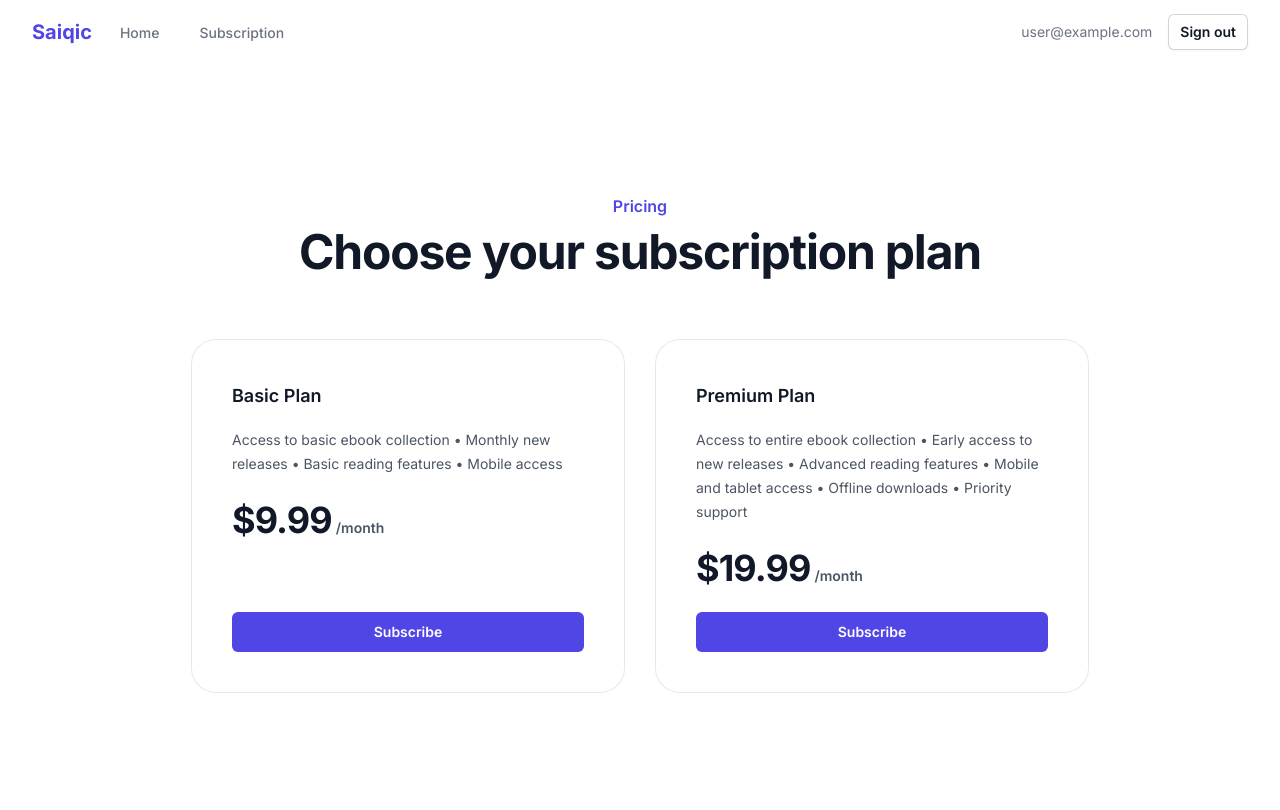
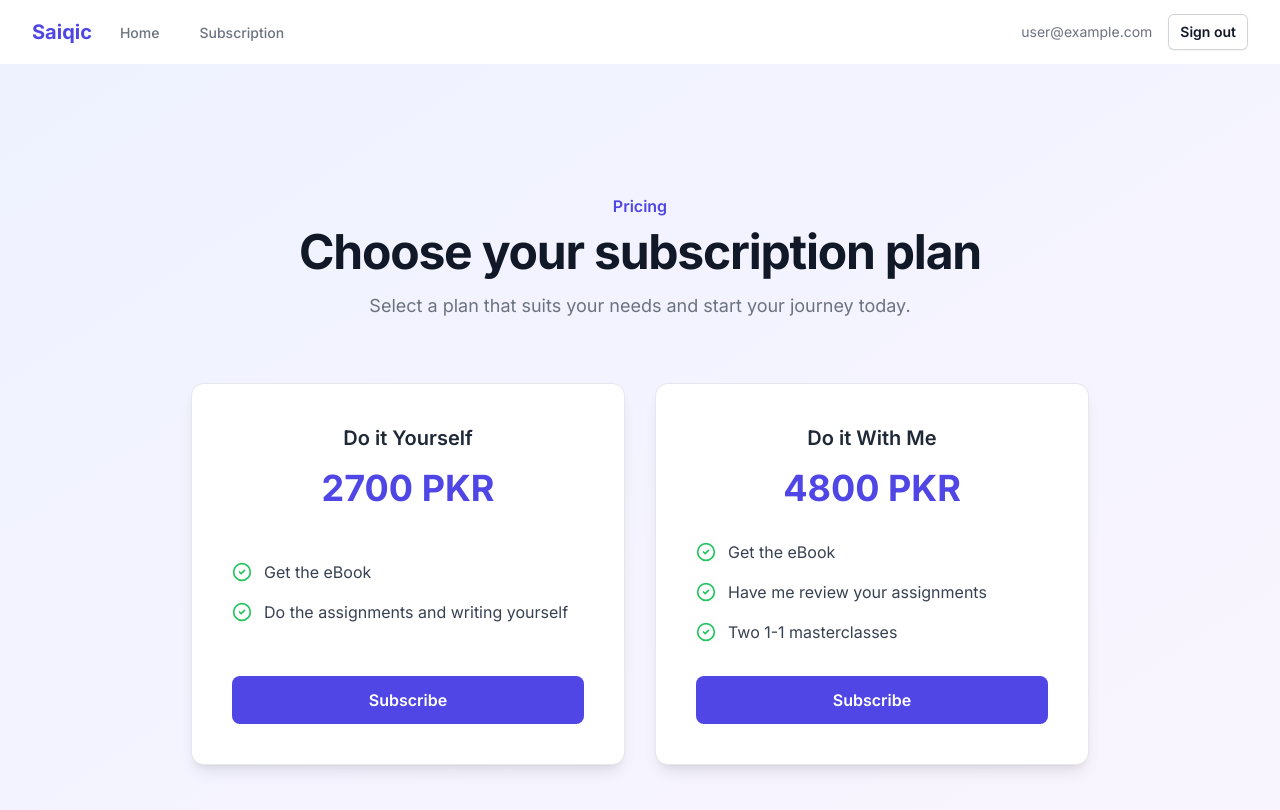
Before and after one commit to asad-ullah-khan1/shafiq-ebook, a Next.js app: page /subscription in a window 1280 px wide. Shown: the top 810 px of the page. Built offline with nearby package versions, Linux system fonts and the light colour scheme; no server answers; sample sign-in values are in the browser's storage.

Commit message:
added few styles

```diff
--- a/src/app/subscription/page.js
+++ b/src/app/subscription/page.js
@@ -4,30 +4,26 @@
 import { useSession } from 'next-auth/react';
 import { useRouter } from 'next/navigation';
 import { useState } from 'react';
+import { CheckCircle2 } from 'lucide-react';
 
 const plans = [
     {
         tier: 'tier1',
-        name: 'Basic Plan',
-        price: 9.99,
+        name: 'Do it Yourself',
+        price: 2700,
         features: [
-            'Access to basic ebook collection',
-            'Monthly new releases',
-            'Basic reading features',
-            'Mobile access'
+            'Get the eBook',
+            'Do the assignments and writing yourself',
         ],
     },
     {
         tier: 'tier2',
-        name: 'Premium Plan',
-        price: 19.99,
+        name: 'Do it With Me',
+        price: 4800,
         features: [
-            'Access to entire ebook collection',
-            'Early access to new releases',
-            'Advanced reading features',
-            'Mobile and tablet access',
-            'Offline downloads',
-            'Priority support'
+            'Get the eBook',
+            'Have me review your assignments',
+            'Two 1-1 masterclasses',
         ],
     }
 ];
@@ -40,7 +36,7 @@ export default function Subscription() {
     const [error, setError] = useState('');
 
     if (status === 'loading') {
-        return <div className="text-center py-12">Loading...</div>;
+        return <div className="text-center py-12 text-lg font-medium text-gray-700">Loading...</div>;
     }
 
     if (status === 'unauthenticated') {
@@ -78,18 +74,21 @@ export default function Subscription() {
     };
 
     return (
-        <div className="bg-white py-24 sm:py-32">
+        <div className="bg-gradient-to-br from-indigo-50 to-purple-50 py-24 sm:py-32">
             <div className="mx-auto max-w-7xl px-6 lg:px-8">
                 <div className="mx-auto max-w-4xl text-center">
                     <h2 className="text-base font-semibold leading-7 text-indigo-600">Pricing</h2>
                     <p className="mt-2 text-4xl font-bold tracking-tight text-gray-900 sm:text-5xl">
                         Choose your subscription plan
                     </p>
+                    <p className="mt-4 text-lg text-gray-500">
+                        Select a plan that suits your needs and start your journey today.
+                    </p>
                 </div>
 
                 {error && (
                     <div className="mx-auto max-w-4xl mt-8">
-                        <div className="bg-red-100 border border-red-400 text-red-700 px-4 py-3 rounded relative">
+                        <div className="bg-red-50 border border-red-400 text-red-700 px-4 py-3 rounded relative">
                             {error}
                         </div>
                     </div>
@@ -99,26 +98,30 @@ export default function Subscription() {
                     {plans.map((plan) => (
                         <div
                             key={plan.tier}
-                            className="flex flex-col justify-between rounded-3xl bg-white p-8 ring-1 ring-gray-200 xl:p-10"
+                            className="relative flex flex-col justify-between rounded-xl bg-white shadow-lg hover:shadow-2xl transition-shadow duration-200 p-8 ring-1 ring-gray-200 xl:p-10"
                         >
-                            <div>
-                                <div className="flex items-center justify-between gap-x-4">
-                                    <h3 className="text-lg font-semibold leading-8 text-gray-900">{plan.name}</h3>
-                                </div>
-                                <p className="mt-4 text-sm leading-6 text-gray-600">
-                                    {plan.features.join(' • ')}
-                                </p>
-                                <p className="mt-6 flex items-baseline gap-x-1">
-                                    <span className="text-4xl font-bold tracking-tight text-gray-900">${plan.price}</span>
-                                    <span className="text-sm font-semibold leading-6 text-gray-600">/month</span>
+                            <div className="text-center mb-8">
+                                <h3 className="text-xl font-semibold text-gray-800">{plan.name}</h3>
+                                <p className="mt-4 text-4xl font-bold text-indigo-600">
+                                    {plan.price} PKR
                                 </p>
                             </div>
+
+                            <ul className="space-y-4 mb-8">
+                                {plan.features.map((feature, index) => (
+                                    <li key={index} className="flex items-center text-gray-700">
+                                        <CheckCircle2 className="w-5 h-5 mr-3 text-green-500" />
+                                        {feature}
+                                    </li>
+                                ))}
+                            </ul>
+
                             <button
                                 onClick={() => handleSubscribe(plan.tier)}
                                 disabled={loading || selectedPlan === plan.tier}
-                                className={`mt-6 block rounded-md px-3 py-2 text-center text-sm font-semibold leading-6 focus-visible:outline focus-visible:outline-2 focus-visible:outline-offset-2 focus-visible:outline-indigo-600 ${selectedPlan === plan.tier
-                                    ? 'bg-green-600 text-white'
-                                    : 'bg-indigo-600 text-white hover:bg-indigo-500'
+                                className={`w-full rounded-lg px-4 py-3 text-center font-semibold transition duration-200 ${selectedPlan === plan.tier
+                                        ? 'bg-green-500 text-white cursor-not-allowed'
+                                        : 'bg-indigo-600 text-white hover:bg-indigo-500'
                                     }`}
                             >
                                 {selectedPlan === plan.tier
```
